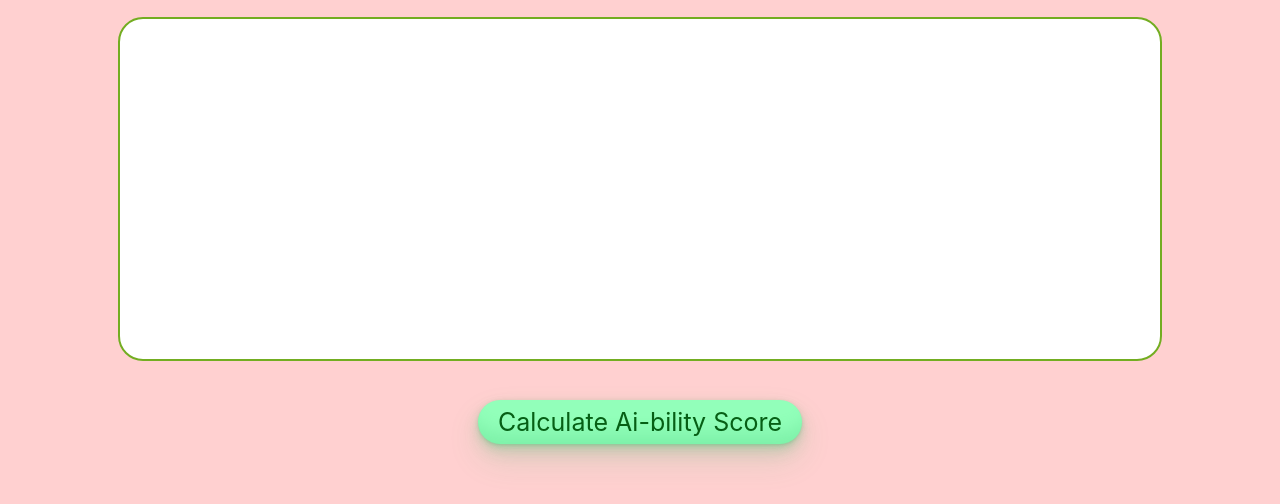
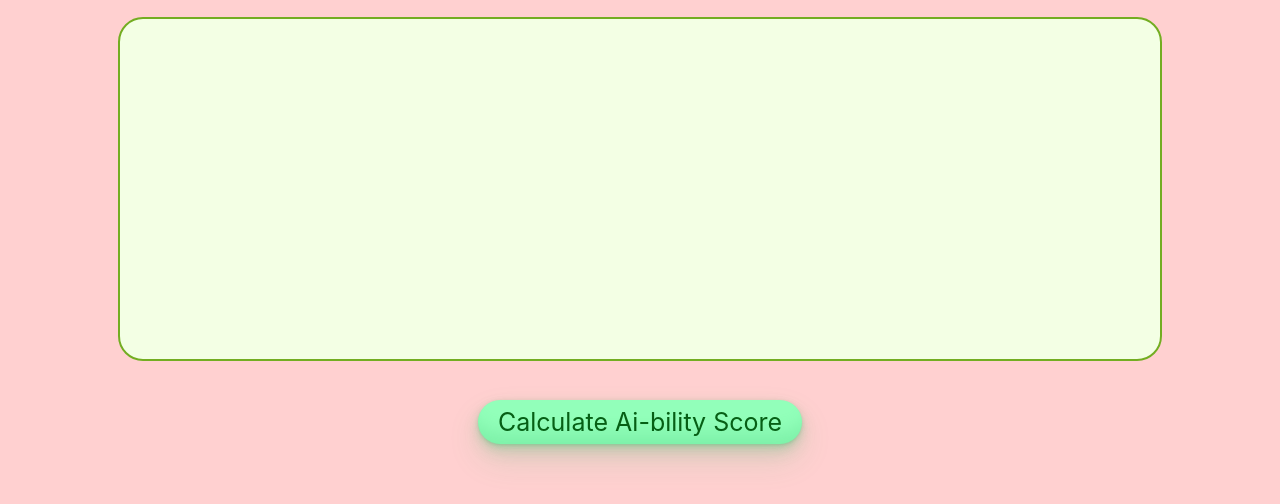
Before and after one commit to amazondelivery/AI-Detector-Website, a plain HTML site: page index.html in a window 1280 px wide. Shown: the part 272-776 px from the top of the page. Drawn offline with Linux system fonts and the light colour scheme.

Commit message:
text background in text box

```diff
--- a/style.css
+++ b/style.css
@@ -4,8 +4,10 @@
     padding: 20px;
     width: 1000px;
     height:300px;
-    font-size:20px;
+    font-size:25px;
     resize:none;
+    background-color:rgb(243, 255, 228);
+    font-family:Roboto;
 }
 
 body {
@@ -20,7 +22,8 @@ body {
     flex-direction:column;
     user-select:none;
     color:black;
-
+    text-rendering: optimizeLegibility;
+    font-feature-settings: "liga" 1, "kern" 1;
 }
 
 h1 {
```
